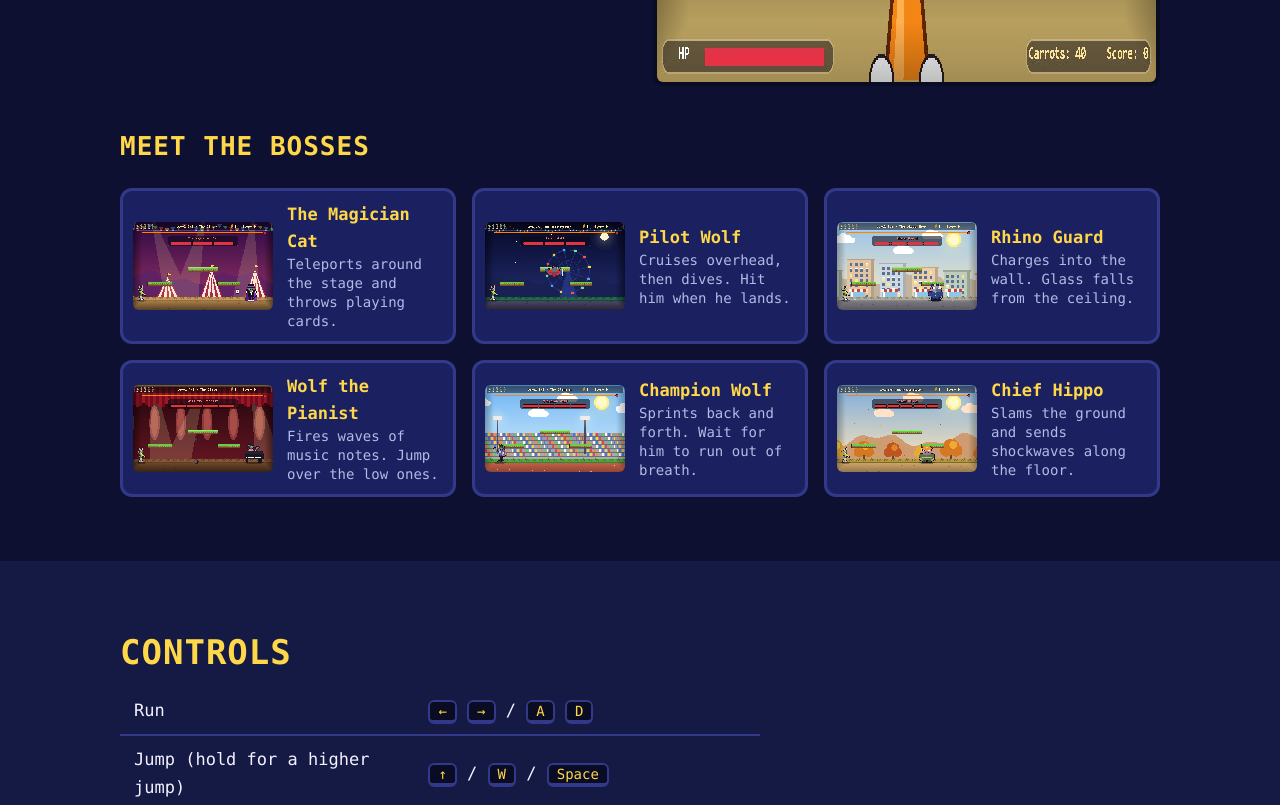
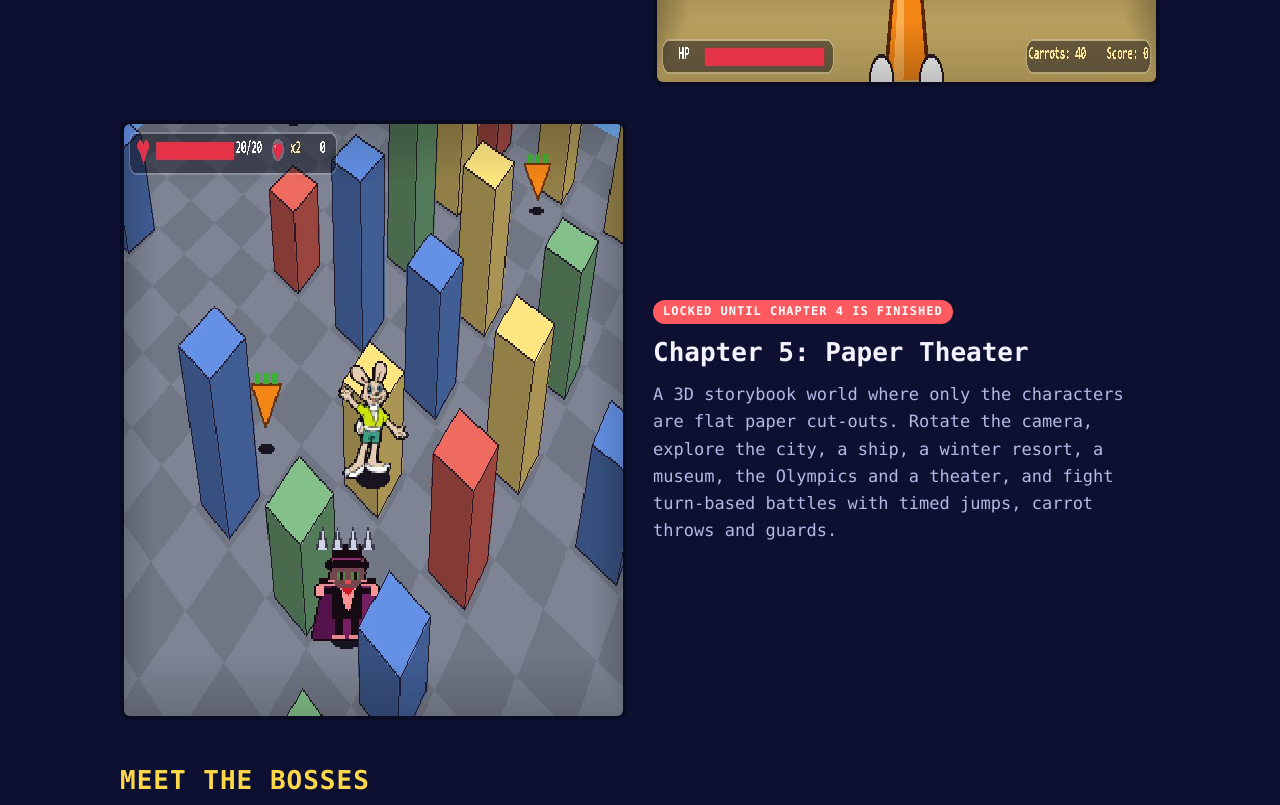
Before and after one commit to Kozlo-pdf/nu_pogodi, a plain HTML site: page index.html in a window 1280 px wide. Shown: the part 4720-5525 px from the top of the page. Drawn offline with Linux system fonts and the light colour scheme.

Commit message:
Chapter 5 (paper world): new EXE with easier bosses, site and README
Co-Authored-By: Claude Sonnet 5.5 <noreply@anthropic.com>

```diff
--- a/index.html
+++ b/index.html
@@ -4,7 +4,7 @@
 <meta charset="utf-8">
 <meta name="viewport" content="width=device-width, initial-scale=1">
 <title>Nu, Pogodi! - Pixel Platformer</title>
-<meta name="description" content="A free fan-made pixel platformer inspired by the Soviet cartoon Nu, Pogodi! Run, stomp, beat bosses. Four chapters, English / Polski / Русский.">
+<meta name="description" content="A free fan-made pixel platformer inspired by the Soviet cartoon Nu, Pogodi! Run, stomp, beat bosses. Five chapters, English / Polski / Русский.">
 <meta property="og:title" content="Nu, Pogodi! - Pixel Platformer">
 <meta property="og:description" content="Free fan-made pixel platformer. Escape the Wolf, then take on bosses in platforming and first-person chapters.">
 <meta property="og:image" content="img/boss1.jpg">
@@ -203,6 +203,15 @@
       <img loading="lazy" src="img/ch4_level1.jpg" alt="Chapter 4 first-person gameplay" width="960" height="600">
     </div>
 
+    <div class="chap">
+      <img loading="lazy" src="img/ch5_level1.jpg" alt="Chapter 5 paper-style 3D world" width="960" height="600">
+      <div>
+        <span class="pill" data-i="p_lock5">LOCKED UNTIL CHAPTER 4 IS FINISHED</span>
+        <h3 style="margin:0 0 8px;font-size:26px" data-i="c5t">Chapter 5: Paper Theater</h3>
+        <p style="color:var(--mute);margin:0" data-i="c5d">A 3D storybook world where only the characters are flat paper cut-outs. Rotate the camera, explore the city, a ship, a winter resort, a museum, the Olympics and a theater, and fight turn-based battles with timed jumps, carrot throws and guards.</p>
+      </div>
+    </div>
+
     <h2 style="font-size:26px;margin-top:40px" data-i="h_boss">Meet the bosses</h2>
     <div class="bosses">
       <div class="boss"><img loading="lazy" src="img/boss1.jpg" alt=""><div><b data-i="b1">The Magician Cat</b><small data-i="b1d">Teleports around the stage and throws playing cards.</small></div></div>
@@ -225,6 +234,7 @@
       <tr><td data-i="k4">Fullscreen on / off</td><td><kbd>F11</kbd></td></tr>
       <tr><td data-i="k6">Chapter 4: move / turn / fire</td><td><kbd>W</kbd><kbd>A</kbd><kbd>S</kbd><kbd>D</kbd> / mouse or <kbd>←</kbd> <kbd>→</kbd> / <kbd>Space</kbd> or click</td></tr>
       <tr><td data-i="k8">Gamepad</td><td data-i="k9">Left stick / D-pad move, A jump / confirm / fire, B back, Start confirm; Chapter 4: right stick looks</td></tr>
+      <tr><td data-i="k10">Chapter 5: camera / battle choices</td><td><kbd>Q</kbd> <kbd>E</kbd> / <kbd>↑</kbd> <kbd>↓</kbd> + <kbd>Space</kbd></td></tr>
       <tr><td data-i="k7">Music on / off</td><td><kbd>M</kbd></td></tr>
       <tr><td data-i="k5">Back to chapter select (quit from menus)</td><td><kbd>Esc</kbd></td></tr>
     </table>
@@ -272,6 +282,7 @@ const T = {
   s1:"Chapter 1 - the chase begins",s2:"Chapter 1 - night park",s3:"Chapter select",s4:"Amusement park",s5:"The stage",s6:"The stadium",s7:"Police station park",s8:"Language chooser",
   p_lock3:"LOCKED UNTIL CHAPTER 2 IS FINISHED",p_lock4:"LOCKED UNTIL CHAPTER 3 IS FINISHED",c3t:"Chapter 3: Road Trip",c3d:"Six new places from the later episodes: a highway, a village, the TV center, a building site, a science club and a fairy-tale dream. Moving platforms, springs, crushers, lasers and six brand-new bosses.",c4t:"Chapter 4: First-Person Hunt",c4d:"A first-person shooter! Fight through six mazes (episodes 17-22: island, supermarket, resort, dacha, snowy forest, the great tree) with your carrot launcher, then beat the boss waiting at the end.",k6:"Chapter 4: move / turn / fire",k7:"Music on / off",
   k8:"Gamepad",k9:"Left stick / D-pad move, A jump / confirm / fire, B back, Start confirm; Chapter 4: right stick looks",
+  p_lock5:"LOCKED UNTIL CHAPTER 4 IS FINISHED",c5t:"Chapter 5: Paper Theater",c5d:"A 3D storybook world where only the characters are flat paper cut-outs. Rotate the camera, explore the city, a ship, a winter resort, a museum, the Olympics and a theater, and fight turn-based battles with timed jumps, carrot throws and guards.",k10:"Chapter 5: camera / battle choices",
   h_chap:"Chapters",p_open:"UNLOCKED FROM THE START",p_lock:"LOCKED UNTIL CHAPTER 1 IS FINISHED",
   c1t:"Chapter 1: The Chase",c1d:"Three levels. You are the Hare, the Wolf runs after you and never gets tired. Collect carrots, jump over bushes and stomp the Wolf's head to stun him. Reach the yellow balloon at the end of each level.",
   c2t:"Chapter 2: The Big Show",c2d:"Six levels, six bosses. Cross pits, stomp patrolling enemies, hit the checkpoint, then face the boss in a locked arena. Each level starts with a cartoon cutscene.",
@@ -299,6 +310,7 @@ const T = {
   s1:"Rozdział 1 - zaczyna się pościg",s2:"Rozdział 1 - nocny park",s3:"Wybór rozdziału",s4:"Wesołe miasteczko",s5:"Scena",s6:"Stadion",s7:"Park przy komisariacie",s8:"Wybór języka",
   p_lock3:"ZABLOKOWANY DO UKOŃCZENIA ROZDZIAŁU 2",p_lock4:"ZABLOKOWANY DO UKOŃCZENIA ROZDZIAŁU 3",c3t:"Rozdział 3: Podróż",c3d:"Sześć nowych miejsc z późniejszych odcinków: szosa, wieś, centrum telewizyjne, plac budowy, klub techników i baśniowy sen. Ruchome platformy, sprężyny, prasy, lasery i sześciu zupełnie nowych bossów.",c4t:"Rozdział 4: Polowanie z perspektywy",c4d:"Strzelanka FPS! Przedrzyj się przez sześć labiryntów (odcinki 17-22: wyspa, supermarket, kurort, dacza, zaśnieżony las, wielka choinka) z wyrzutnią marchewek i pokonaj bossa czekającego na końcu.",k6:"Rozdział 4: ruch / obrót / ogień",k7:"Muzyka wł. / wył.",
   k8:"Kontroler",k9:"Lewa gałka / krzyżak: ruch, A: skok / zatwierdź / ogień, B: wstecz, Start: zatwierdź; Rozdział 4: prawa gałka: rozglądanie",
+  p_lock5:"ZABLOKOWANY DO UKOŃCZENIA ROZDZIAŁU 4",c5t:"Rozdział 5: Papierowy teatr",c5d:"Trójwymiarowy świat książki, w którym tylko postaci są płaskimi papierowymi wycinankami. Obracaj kamerę, zwiedzaj miasto, statek, zimowy kurort, muzeum, olimpiadę i teatr oraz walcz w turach: skoki, rzuty marchewką i bloki na czas.",k10:"Rozdział 5: kamera / wybór w walce",
   h_chap:"Rozdziały",p_open:"ODBLOKOWANY OD POCZĄTKU",p_lock:"ZABLOKOWANY DO UKOŃCZENIA ROZDZIAŁU 1",
   c1t:"Rozdział 1: Pościg",c1d:"Trzy poziomy. Jesteś Zającem, a Wilk goni cię i nigdy się nie męczy. Zbieraj marchewki, przeskakuj krzaki i skacz Wilkowi na głowę, aby go ogłuszyć. Dotrzyj do żółtego balonu na końcu poziomu.",
   c2t:"Rozdział 2: Wielki Show",c2d:"Sześć poziomów, sześciu bossów. Przeskakuj dziury, skacz po patrolujących wrogach, aktywuj punkt kontrolny, a potem stań do walki z bossem na zamkniętej arenie. Każdy poziom zaczyna się kreskówkowym przerywnikiem.",
@@ -326,6 +338,7 @@ const T = {
   s1:"Глава 1 - начинается погоня",s2:"Глава 1 - ночной парк",s3:"Выбор главы",s4:"Парк аттракционов",s5:"Сцена",s6:"Стадион",s7:"Парк у милиции",s8:"Выбор языка",
   p_lock3:"ЗАКРЫТО, ПОКА НЕ ПРОЙДЕНА ГЛАВА 2",p_lock4:"ЗАКРЫТО, ПОКА НЕ ПРОЙДЕНА ГЛАВА 3",c3t:"Глава 3: В дороге",c3d:"Шесть новых мест из поздних серий: шоссе, деревня, телецентр, стройка, клуб юных техников и сказочный сон. Движущиеся платформы, пружины, прессы, лазеры и шесть совершенно новых боссов.",c4t:"Глава 4: Охота от первого лица",c4d:"Шутер от первого лица! Пройдите шесть лабиринтов (серии 17-22: остров, супермаркет, курорт, дача, зимний лес, главная ёлка) с морковной пушкой и победите босса в конце.",k6:"Глава 4: ходьба / поворот / огонь",k7:"Музыка вкл. / выкл.",
   k8:"Геймпад",k9:"Левый стик / крестовина: движение, A: прыжок / выбор / огонь, B: назад, Start: выбор; Глава 4: правый стик - обзор",
+  p_lock5:"ЗАКРЫТО, ПОКА НЕ ПРОЙДЕНА ГЛАВА 4",c5t:"Глава 5: Бумажный театр",c5d:"Объёмный мир-книжка, где плоскими бумажными вырезками являются только персонажи. Вращайте камеру, исследуйте город, корабль, зимний курорт, музей, Олимпиаду и театр и сражайтесь в пошаговых боях: прыжки, броски морковки и блоки вовремя.",k10:"Глава 5: камера / выбор в бою",
   h_chap:"Главы",p_open:"ОТКРЫТА С САМОГО НАЧАЛА",p_lock:"ЗАКРЫТА, ПОКА НЕ ПРОЙДЕНА ГЛАВА 1",
   c1t:"Глава 1: Погоня",c1d:"Три уровня. Вы - Заяц, а Волк бежит следом и не устаёт. Собирайте морковь, прыгайте через кусты и прыгайте Волку на голову, чтобы оглушить его. Доберитесь до жёлтого шарика в конце уровня.",
   c2t:"Глава 2: Большое шоу",c2d:"Шесть уровней, шесть боссов. Перепрыгивайте ямы, прыгайте на патрулирующих врагов, пройдите контрольную точку и сразитесь с боссом на закрытой арене. Каждый уровень начинается с мультяшного ролика.",
```
Also changed, not shown: img/ch5_level1.jpg (added), img/chapters.jpg, 2 other files.
